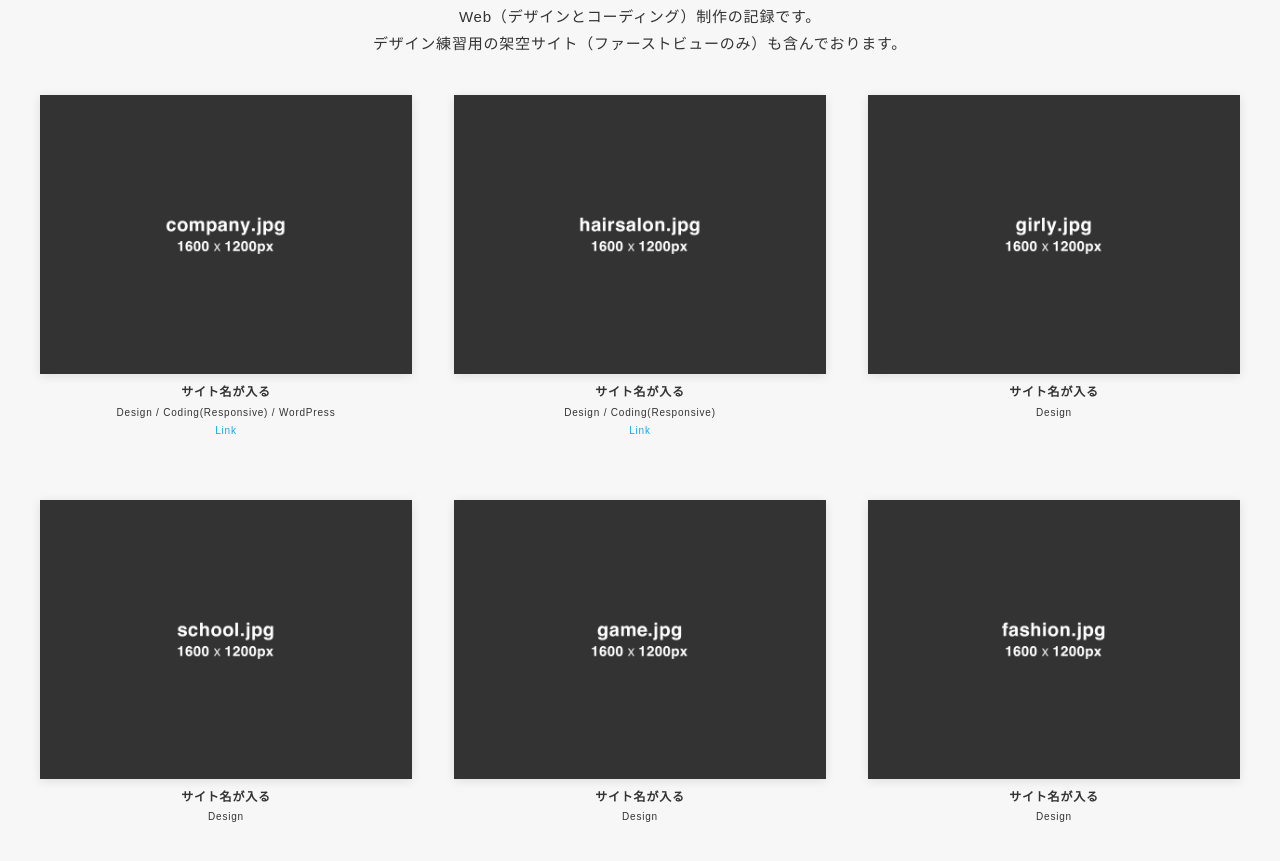
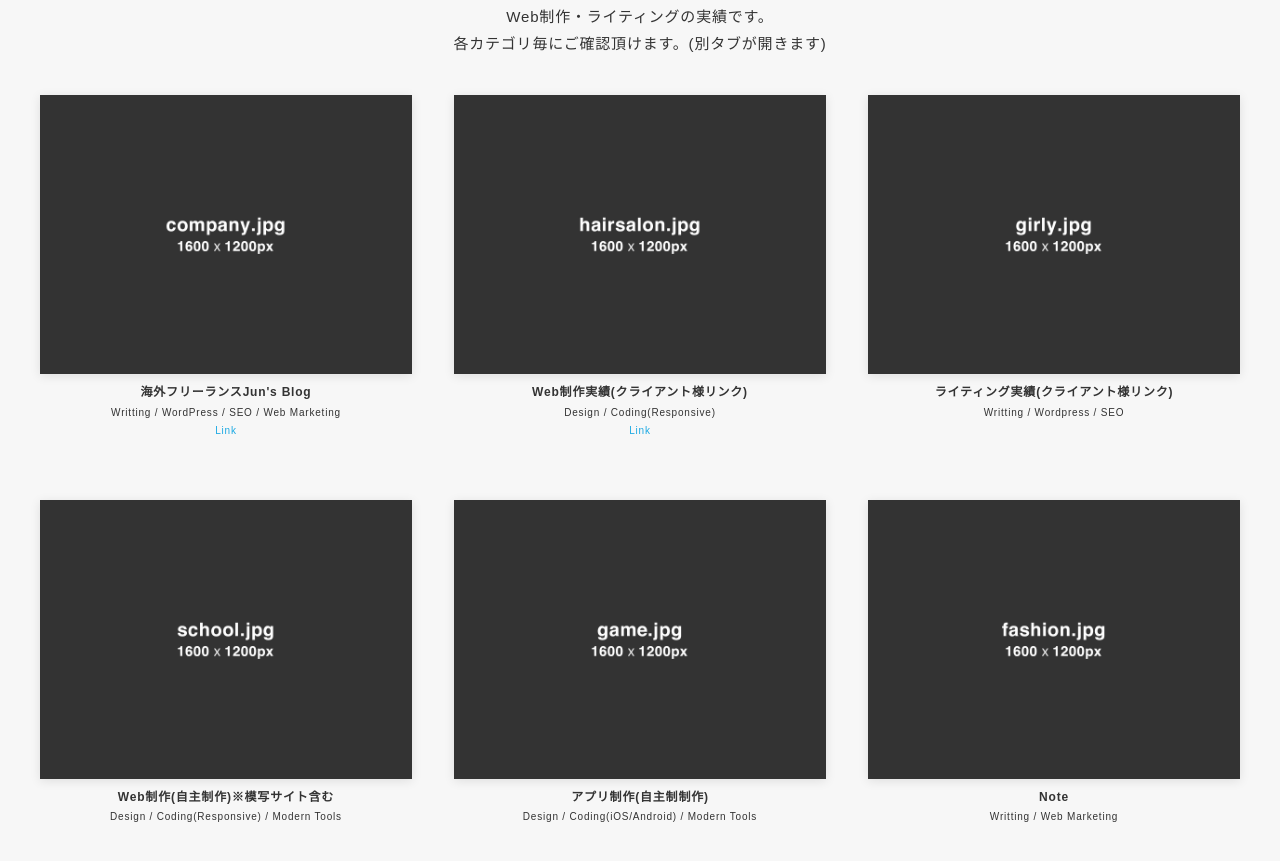
Before and after one commit to jumpei-portfolio/owned-media, a plain HTML site: page index.html in a window 1280 px wide. Shown: the part 908-1769 px from the top of the page. Drawn offline with nearby package versions, Linux system fonts and the light colour scheme.

Commit message:
Works(実績)のカテゴリを記載

```diff
--- a/index.html
+++ b/index.html
@@ -45,7 +45,7 @@
             <h2 class="section-title">WORKS</h2>
             <div class="section-intro">
               <div class="section-text">
-                Web（デザインとコーディング）制作の記録です。<br class="pc">デザイン練習用の架空サイト（ファーストビューのみ）も含んでおります。
+                Web制作・ライティングの実績です。<br class="pc">各カテゴリ毎にご確認頂けます。(別タブが開きます)
               </div>
             </div>
           </div>
@@ -55,8 +55,8 @@
                 <img class="lazyload fadein" src="img/placeholder4x3.png" data-src="img/works/company.jpg" alt="" />
               </a>
               <div class="card-caption">
-                <div class="card-caption-title">サイト名が入る</div>
-                <div class="card-caption-info">Design / Coding(Responsive) / WordPress</div>
+                <div class="card-caption-title">海外フリーランスJun's Blog</div>
+                <div class="card-caption-info">Writting / WordPress / SEO / Web Marketing</div>
                 <div class="card-caption-url"><a class="url-link" href="https://yahoo.co.jp" target="_blank">Link</a>
                 </div>
               </div>
@@ -66,7 +66,7 @@
                 <img class="lazyload fadein" src="img/placeholder4x3.png" data-src="img/works/hairsalon.jpg" alt="" />
               </a>
               <div class="card-caption">
-                <div class="card-caption-title">サイト名が入る</div>
+                <div class="card-caption-title">Web制作実績(クライアント様リンク)</div>
                 <div class="card-caption-info">Design / Coding(Responsive) </div>
                 <div class="card-caption-url"><a class="url-link" href="https://yahoo.co.jp" target="_blank">Link</a>
                 </div>
@@ -77,8 +77,8 @@
                 <img class="lazyload fadein" src="img/placeholder4x3.png" data-src="img/works/girly.jpg" alt="" />
               </a>
               <div class="card-caption">
-                <div class="card-caption-title">サイト名が入る</div>
-                <div class="card-caption-info">Design</div>
+                <div class="card-caption-title">ライティング実績(クライアント様リンク)</div>
+                <div class="card-caption-info">Writting / Wordpress / SEO</div>
               </div>
             </div>
             <div class="card">
@@ -86,8 +86,8 @@
                 <img class="lazyload fadein" src="img/placeholder4x3.png" data-src="img/works/school.jpg" alt="" />
               </a>
               <div class="card-caption">
-                <div class="card-caption-title">サイト名が入る</div>
-                <div class="card-caption-info">Design</div>
+                <div class="card-caption-title">Web制作(自主制作)※模写サイト含む</div>
+                <div class="card-caption-info">Design / Coding(Responsive) / Modern Tools</div>
               </div>
             </div>
             <div class="card">
@@ -95,8 +95,8 @@
                 <img class="lazyload fadein" src="img/placeholder4x3.png" data-src="img/works/game.jpg" alt="" />
               </a>
               <div class="card-caption">
-                <div class="card-caption-title">サイト名が入る</div>
-                <div class="card-caption-info">Design</div>
+                <div class="card-caption-title">アプリ制作(自主制制作)</div>
+                <div class="card-caption-info">Design / Coding(iOS/Android) / Modern Tools</div>
               </div>
             </div>
             <div class="card">
@@ -104,8 +104,8 @@
                 <img class="lazyload fadein" src="img/placeholder4x3.png" data-src="img/works/fashion.jpg" alt="" />
               </a>
               <div class="card-caption">
-                <div class="card-caption-title">サイト名が入る</div>
-                <div class="card-caption-info">Design</div>
+                <div class="card-caption-title">Note</div>
+                <div class="card-caption-info">Writting / Web Marketing</div>
               </div>
             </div>
           </div>
```
Also changed, not shown: 1 other file.
